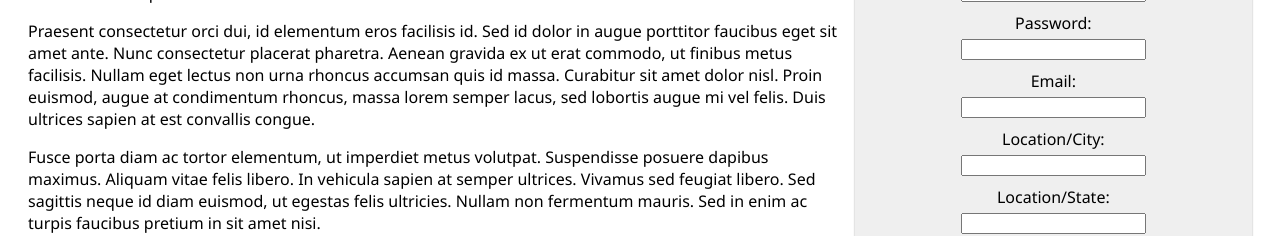
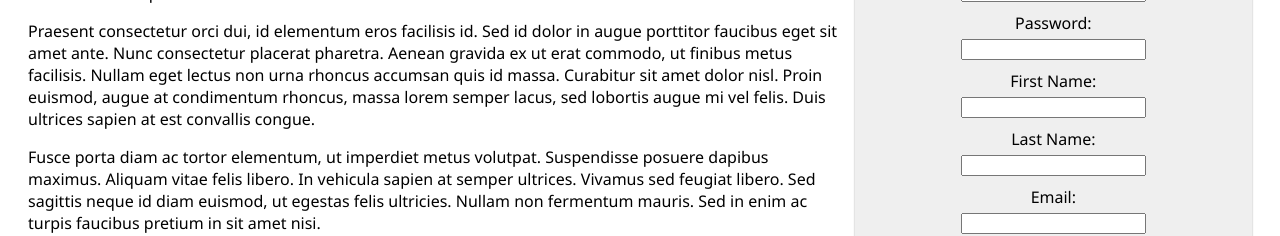
Before and after one commit to SPURconnect/SPUR-Connect, a React (Create React App) app: page /addmeeting#/home in a window 1280 px wide. Shown: the part 335-571 px from the top of the page. Built offline with nearby package versions, Linux system fonts and the light colour scheme; no server answers.

Commit message:
register page is now working

```diff
--- a/src/components/RegisterForm/RegisterForm.jsx
+++ b/src/components/RegisterForm/RegisterForm.jsx
@@ -1,5 +1,6 @@
-import React, { useState } from 'react';
+import React, { useState, useEffect } from 'react';
 import { useDispatch, useSelector } from 'react-redux';
+
 
 function RegisterForm() {
   const [username, setUsername] = useState('');
@@ -8,9 +9,11 @@ function RegisterForm() {
   const [city, setCity] = useState('');
   const [state, setState] = useState('');
   const [zip, setZip] = useState('');
+  const [firstName, setFirstName] = useState('');
+  const [lastName, setLastName] = useState('');
   const [industry, setIndustry] = useState(1);
   const errors = useSelector((store) => store.errors);
-  const industriesReducer = useSelector(store => store.industriesReducer);
+  const industriesReducer = useSelector((store) => store.industriesReducer);
   const dispatch = useDispatch();
 
   const registerUser = (event) => {
@@ -25,19 +28,22 @@ function RegisterForm() {
         location_city: city,
         location_state: state,
         location_zip: zip,
-        industry_name:industry
-
-      },
+        industry_id:industry,
+        first_name: firstName,
+        last_name: lastName
+      }
     });
   }; // end registerUser
 
-  const handleIndustryChange = (event) => {
+
+  useEffect(() => {
+    dispatch({ type: 'FETCH_INDUSTRIES' })
+  }, []);
+
+  function chooseIndustry(event) {
     event.preventDefault();
-    dispatch({
-      type: 'SORT_BY_INDUSTRY',
-      payload: event.target.value
-    });
-  }
+    setIndustry(event.target.value)
+  };
 
   return (
     <form className="formPanel" onSubmit={registerUser}>
@@ -69,6 +75,30 @@ function RegisterForm() {
             value={password}
             required
             onChange={(event) => setPassword(event.target.value)}
+          />
+        </label>
+      </div>
+        <div>
+          <label htmlFor="firstName">
+            First Name:<br></br>
+            <input
+              type="firstName"
+              name="firstName"
+              value={firstName}
+              required
+              onChange={(event) => setFirstName(event.target.value)}
+            />
+          </label>
+        </div>
+        <div>
+          <label htmlFor="lastName">
+            Last Name:<br></br>
+            <input
+              type="lastName"
+              name="lastName"
+              value={lastName}
+              required
+              onChange={(event) => setLastName(event.target.value)}
             />
           </label>
         </div>
@@ -120,10 +150,10 @@ function RegisterForm() {
             />
           </label>
         </div>
-      <div><br></br>
+      <div>
         <label htmlFor="Industry">
-        Industry:<br></br>
-          <select onChange={(event) => handleIndustryChange(event)}>
+        Choose an Industry:<br></br>
+            <select value={industry} onChange={(event) => chooseIndustry(event)}>
               <option disabled>Filter By Industry</option>
               {industriesReducer.map((industry) => {
                 return (
@@ -132,7 +162,6 @@ function RegisterForm() {
               })}
             </select>
         </label>
-
       </div>
       <div>
         <input className="btn" type="submit" name="submit" value="Register" />
```
Also changed, not shown: 1 other file (tests, documents, lock files or other folders). Lines whose indentation alone changed are shown as unchanged.
